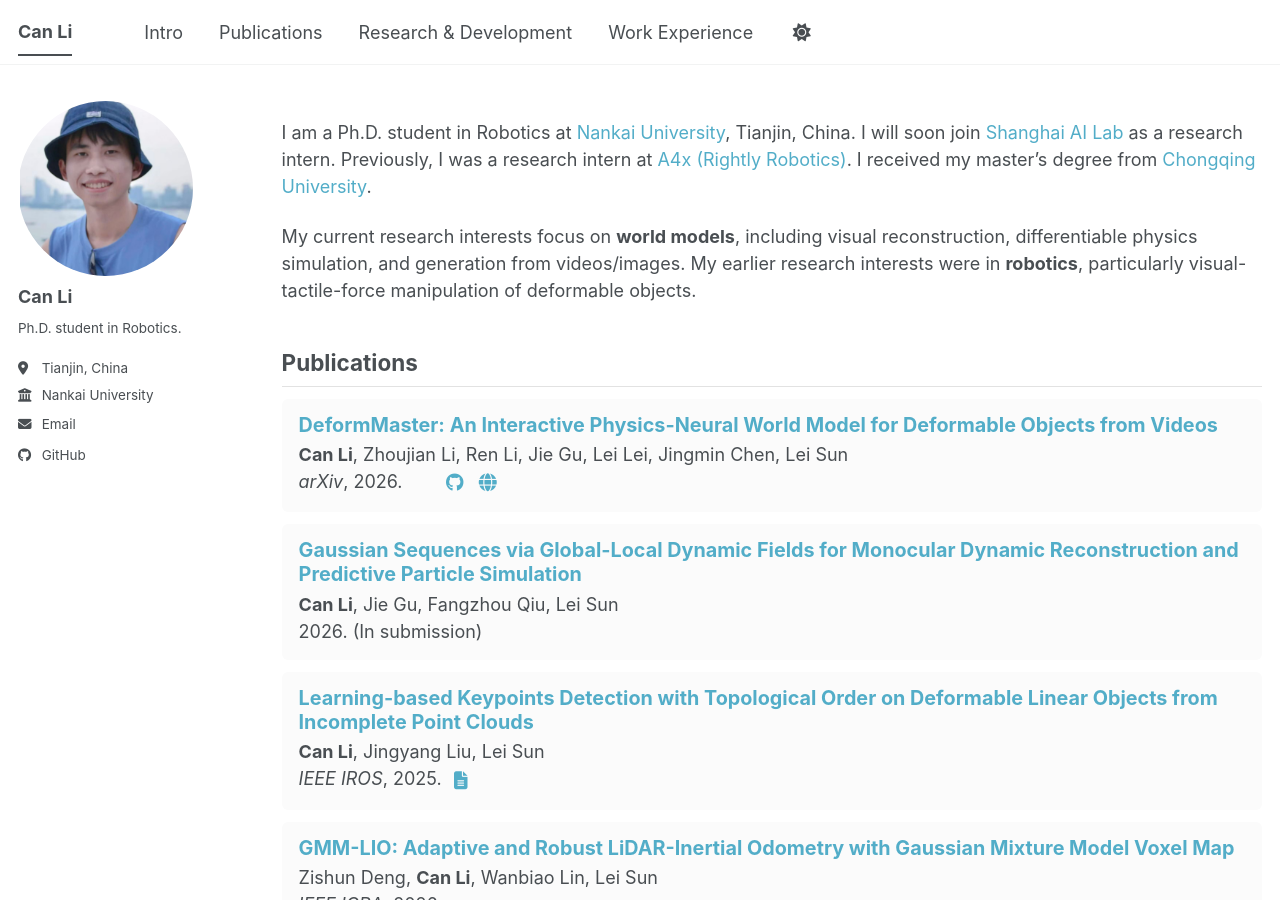
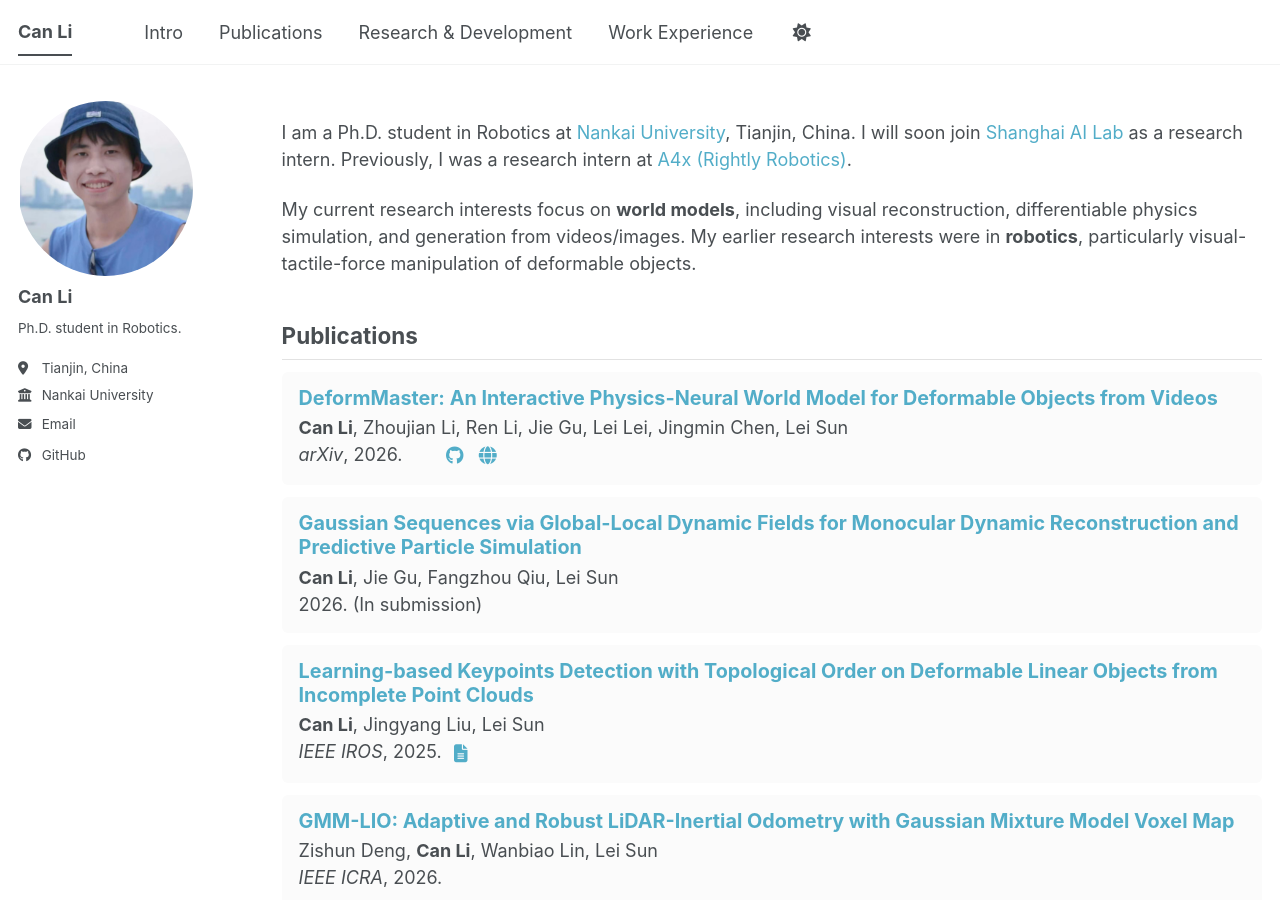
Before and after one commit to CAN-Lee/Personal_Page, a Jekyll site: the page built from _pages/about.md, in a window 1280 px wide and 900 px high. Built offline with Jekyll 4.4.1, drawn with Linux system fonts in a browser that asks for light colours; a style sheet for code colours, icons or effects is not loaded.

Commit message:
Remove master's degree sentence from biography

```diff
--- a/_pages/about.md
+++ b/_pages/about.md
@@ -7,7 +7,7 @@ redirect_from:
   - /about.html
 ---
 
-I am a Ph.D. student in Robotics at <a href="https://en.nankai.edu.cn/">Nankai University</a>, Tianjin, China. I will soon join <a href="https://www.shlab.org.cn/">Shanghai AI Lab</a> as a research intern. Previously, I was a research intern at <a href="https://www.a4x.io/">A4x (Rightly Robotics)</a>. I received my master's degree from <a href="https://english.cqu.edu.cn/">Chongqing University</a>.
+I am a Ph.D. student in Robotics at <a href="https://en.nankai.edu.cn/">Nankai University</a>, Tianjin, China. I will soon join <a href="https://www.shlab.org.cn/">Shanghai AI Lab</a> as a research intern. Previously, I was a research intern at <a href="https://www.a4x.io/">A4x (Rightly Robotics)</a>.
 
 My current research interests focus on **world models**, including visual reconstruction, differentiable physics simulation, and generation from videos/images. My earlier research interests were in **robotics**, particularly visual-tactile-force manipulation of deformable objects.
 
```
